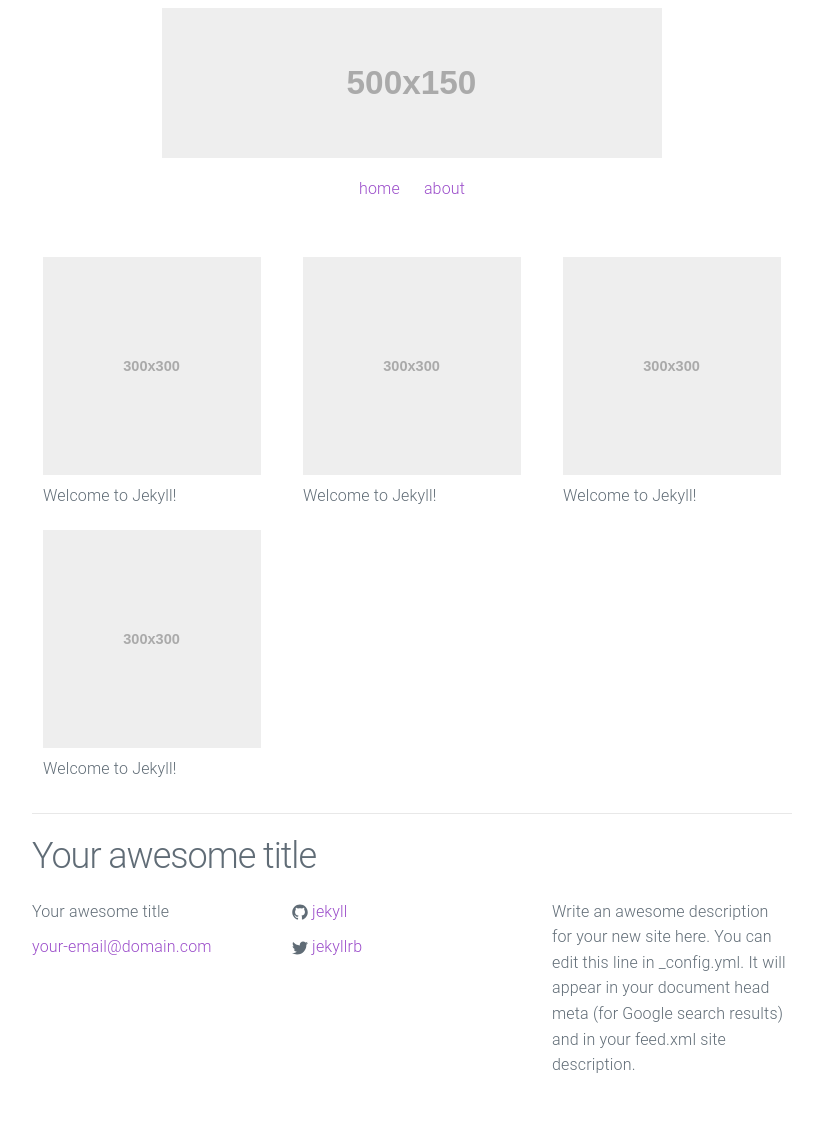
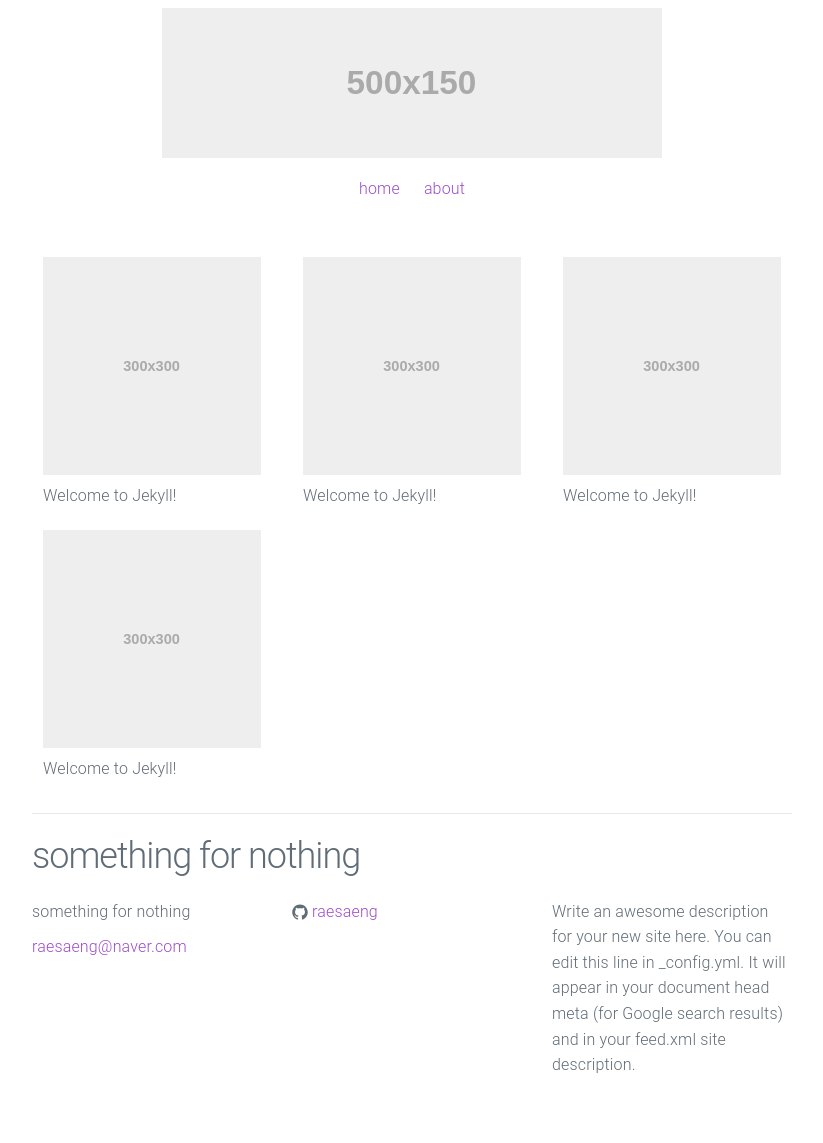
Before and after one commit to raesaeng/works, a Jekyll site: the page built from index.html, in a window 1280 px wide. Shown: the whole page, without its empty margins (228-1051 px from the left). Built offline with Jekyll 4.4.1, drawn with Linux system fonts in a browser that asks for light colours.

Commit message:
Update _config.yml

```diff
--- a/_config.yml
+++ b/_config.yml
@@ -1,14 +1,14 @@
 # Site settings
-title: Your awesome title
-email: your-email@domain.com
+title: something for nothing
+email: raesaeng@naver.com
 description: > # this means to ignore newlines until "baseurl:"
   Write an awesome description for your new site here. You can edit this
   line in _config.yml. It will appear in your document head meta (for
   Google search results) and in your feed.xml site description.
 baseurl: "/urban-theme" # the subpath of your site, e.g. /blog
-url: "http://yourdomain.com" # the base hostname & protocol for your site
-twitter_username: jekyllrb
-github_username:  jekyll
+url: "http://raesaeng.github.io/works" # the base hostname & protocol for your site
+twitter_username:
+github_username:  raesaeng
 
 # Build settings
 markdown: kramdown
```
